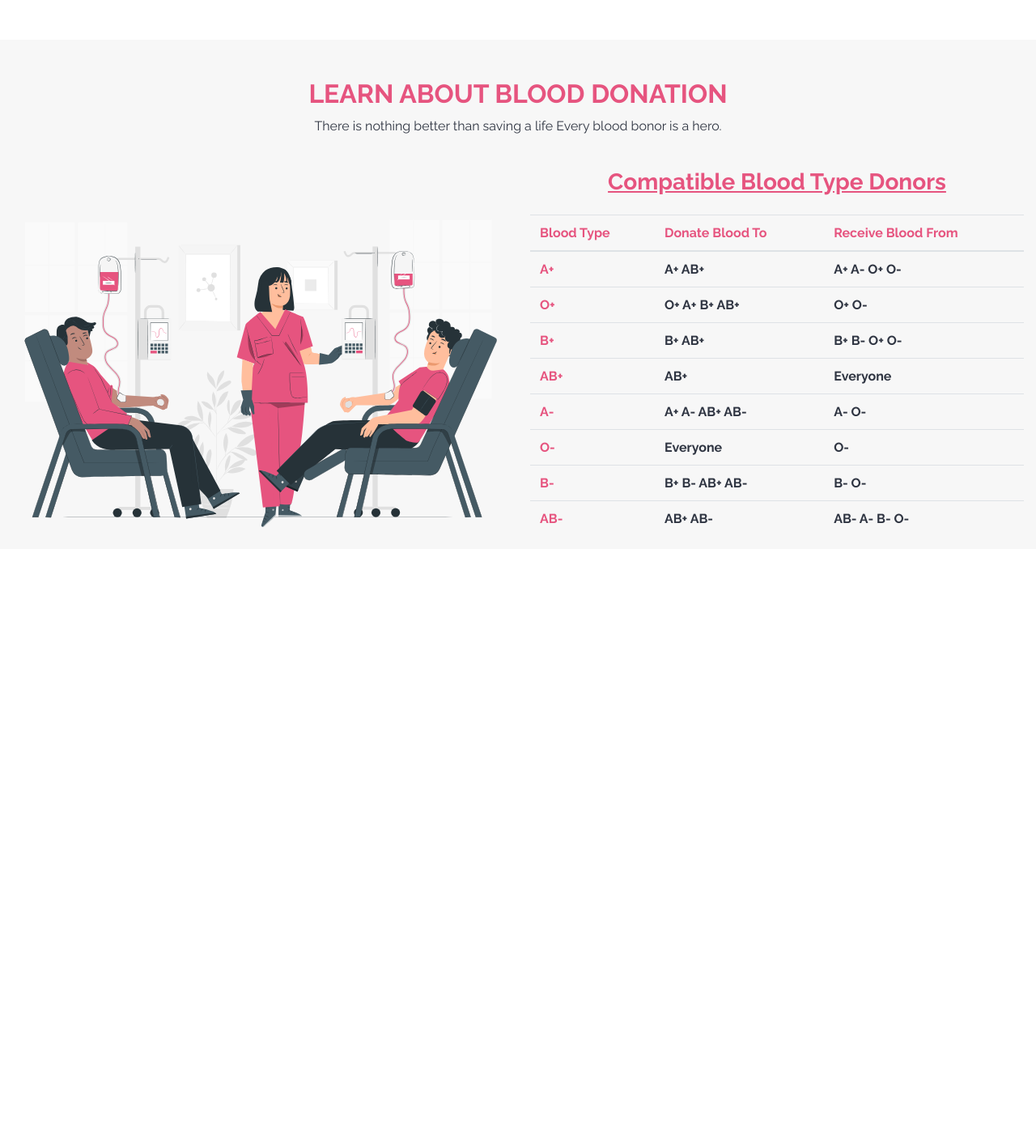
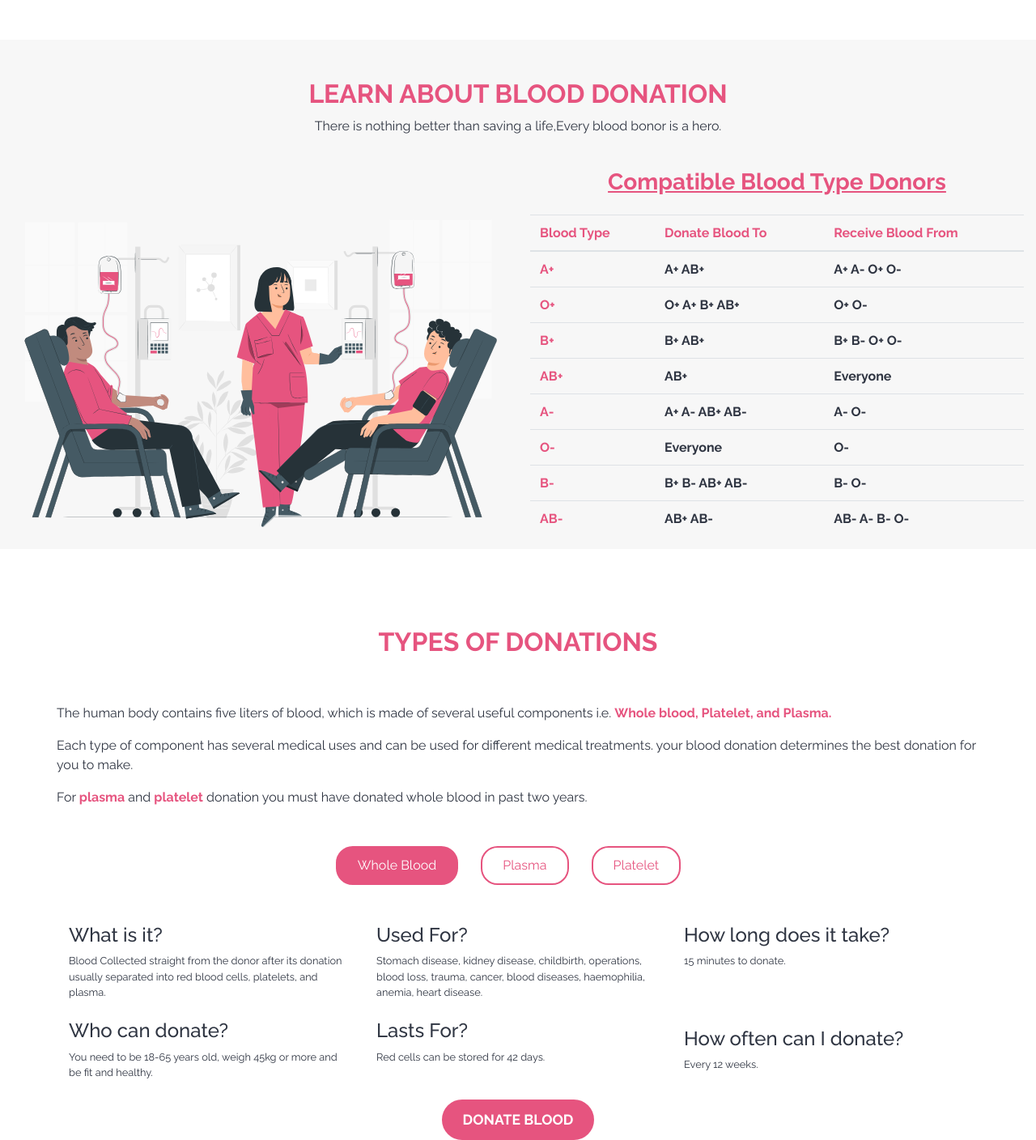
Before and after one commit to Life-line-iiitk/life-line, a PHP site: page / in a window 1280 px wide. Shown: the part 2092-3500 px from the top of the page at 81% size. Before the commit the page ends 2743 px from the top, so only its background shows below. Run offline with PHP 8.4, Linux system fonts and the light colour scheme.

Commit message:
Blood Donation part Completed

```diff
--- /dev/null
+++ b/assets/js/index.js
@@ -0,0 +1,13 @@
+function openTab(evt, tabName) {
+    var i, tabcontent, tablinks;
+    tabcontent = document.getElementsByClassName("content");
+    for (i = 0; i < tabcontent.length; i++) {
+        tabcontent[i].style.display = "none";
+    }
+    tablinks = document.getElementsByClassName("tab-links");
+    for (i = 0; i < tablinks.length; i++) {
+        tablinks[i].className = tablinks[i].className.replace("clicked", " ");
+    }
+    document.getElementById(tabName).style.display = "block";
+    evt.currentTarget.className += " clicked";
+}
--- a/assets/styles/index_styles.css
+++ b/assets/styles/index_styles.css
@@ -66,7 +66,7 @@
 img:hover
 {
     transition: all 0.7s;
-    transform: translateY(-10px);
+    transform: translateY(-1rem);
 }
 
 th
@@ -84,6 +84,42 @@ td
 {
     background-color: var(--light);
 }
+
+.tab-links
+{
+    cursor:pointer;
+    background-color: var(--white);
+    border:0.15rem solid var(--red);
+    color: var(--red);
+    padding:10px 25px 10px 25px;
+    border-radius:1.3rem;
+    transition: all 0.6s;
+}
+
+.tab-links:hover,.clicked
+{
+    color: var(--white);
+    background-color: var(--red);
+}
+
+.content
+{
+    display:none;
+    animation: fadeEffect 1s;
+}
+
+span
+{
+    color: var(--red);
+    font-weight:bold;
+}
+
+
+@keyframes fadeEffect {
+  from {opacity: 0;}
+  to {opacity: 1;}
+}
+
 @media screen and (max-width: 768px) {
     .row-odd
     {
--- a/index.html
+++ b/index.html
@@ -25,8 +25,9 @@
     <!-- This CSS file consists of all the CSS styles for the website in common. -->
     <link rel="stylesheet" href="./assets/styles/style.css">
 
+    <!-- Styles and JS files exclusive for this page  -->
     <link rel="stylesheet" href="./assets/styles/index_styles.css">
-
+    <script src="./assets/js/index.js"></script>
 
     <title>Life Line | Home</title>
 </head>
@@ -185,7 +186,7 @@
         <div class="row mt-5" id="about">
             <div class="col text-center mt-5">
                 <h2 class="cause">LEARN ABOUT BLOOD DONATION</h2>
-                <p>There is nothing better than saving a life Every blood bonor is a hero.</p>
+                <p>There is nothing better than saving a life,Every blood bonor is a hero.</p>
             </div>
         </div>
         <div class="row mt-4">
@@ -255,6 +256,151 @@
     </div>
 
 
+    <div class="container-fluid mt-5" id="about">
+        <div class="row mt-5">
+            <div class="col text-center mt-5">
+                <h2 class="cause">TYPES OF DONATIONS</h2>
+            </div>
+        </div>
+
+        <div class="container mt-5">
+            <div class="row mt-5">
+                <p>The human body contains five liters of blood, which is made of several useful components i.e.
+                    <span>Whole blood, Platelet, and Plasma.</span>
+                </p>
+                <br>
+                <p>
+                    Each type of component has several medical uses and can be used for different medical treatments.
+                    your blood donation determines the best donation for you to make.
+                </p>
+                <br>
+                <p>
+                    For <span>plasma</span> and <span>platelet</span> donation you must have donated whole blood in past
+                    two
+                    years.
+                </p>
+            </div>
+            <div class="col text-center mt-4">
+                <button class="btn clicked tab-links mr-4 mt-2" onclick="openTab(event,'whole')">Whole Blood</button>
+                <button class="btn tab-links mr-4 mt-2" onclick="openTab(event,'plasma')">Plasma</button>
+                <button class="btn tab-links mr-4 mt-2" onclick="openTab(event,'platelet')">Platelet</button>
+            </div>
+        </div>
+    </div>
+
+    <div class="container mt-5 content" id="whole" style="display: block">
+        <div class="row">
+            <div class="col-md-4">
+                <h4>What is it?</h4>
+                <small>Blood Collected straight from the donor after its donation usually separated into red blood
+                    cells, platelets, and
+                    plasma.</small>
+
+                <h4 class="mt-4">Who can donate?</h4>
+                <small>You need to be 18-65 years old, weigh 45kg or more and be fit and healthy.</small>
+            </div>
+
+            <div class="col-md-4">
+                <h4>Used For?</h4>
+                <small>Stomach disease, kidney disease, childbirth, operations, blood loss, trauma, cancer, blood
+                    diseases, haemophilia,
+                    anemia, heart disease.</small>
+
+                <h4 class="mt-4">Lasts For?</h4>
+                <small>Red cells can be stored for 42 days.</small>
+
+            </div>
+
+            <div class="col-md-4">
+                <h4>How long does it take?</h4>
+                <small>15 minutes to donate.</small>
+                <br><br>
+                <h4 class="mt-5">How often can I donate?</h4>
+                <small>Every 12 weeks.</small>
+            </div>
+        </div>
+    </div>
+
+
+    <div class="container mt-5 content" id="plasma">
+        <div class="row">
+            <div class="col-md-4">
+                <h4>What is it?</h4>
+                <small>The straw-coloured liquid in which red blood cells, white blood cells, and platelets float
+                    in.Contains special nutrients
+                    which can be used to create 18 different type of medical products to treat many different medical
+                    conditions.</small>
+
+                <h4 class="mt-4">Who can donate?</h4>
+                <small>
+                    You need to be 18-70 (men) or 20-70 (women) years old, weigh 50kg or more and must have given
+                    successful whole blood
+                    donation in last two years.
+                </small>
+            </div>
+
+            <div class="col-md-4">
+                <h4>Used For?</h4>
+                <small>Immune system conditions, pregnancy (including anti-D injections), bleeding, shock, burns, muscle
+                    and nerve conditions,
+                    haemophilia, immunisations.</small>
+
+                <h4 class="mt-5">Lasts For?</h4>
+                <small>Plasma can last up to one year when frozen.</small>
+
+            </div>
+
+            <div class="col-md-4">
+                <h4>How long does it take?</h4>
+                <small>15 minutes to donate.</small>
+                <br><br><br>
+                <h4 class="mt-5">How often can I donate?</h4>
+                <small>Every 2-3 weeks.</small>
+            </div>
+        </div>
+    </div>
+
+
+    <div class="container mt-5 content" id="platelet">
+        <div class="row">
+            <div class="col-md-4">
+                <h4>What is it?</h4>
+                <small>The tiny 'plates' in blood that wedge together to help to clot and reduce bleeding. Always in
+                    high demand, Vital for
+                    people with low platelet count, like malaria and cancer patients.</small>
+
+                <h4 class="mt-4">Who can donate?</h4>
+                <small>
+                    You need to be 18-70 years old (men), weigh 50kg or more and have given a successful plasma donation
+                    in the past 12
+                    months
+                </small>
+            </div>
+
+            <div class="col-md-4">
+                <h4>Used For?</h4>
+                <small>Cancer, blood diseases, haemophilia, anaemia, heart disease, stomach disease, kidney disease,
+                    childbirth, operations,
+                    blood loss, trauma, burns.</small>
+
+                <h4 class='mt-4'>Lasts For?</h4>
+                <small>Just five days..</small>
+
+            </div>
+
+            <div class="col-md-4">
+                <h4>How long does it take?</h4>
+                <small>45 minutes to donate.</small>
+                <br><br>
+                <h4 class="mt-5">How often can I donate?</h4>
+                <small>Every 2 weeks</small>
+            </div>
+        </div>
+    </div>
+
+    <div class="col text-center mt-4">
+        <a href="#" class="btn link-btn" style="color:var(--white);background-color:var(--red)">DONATE BLOOD</a>
+    </div>
 </body>
 
 </html>
```
